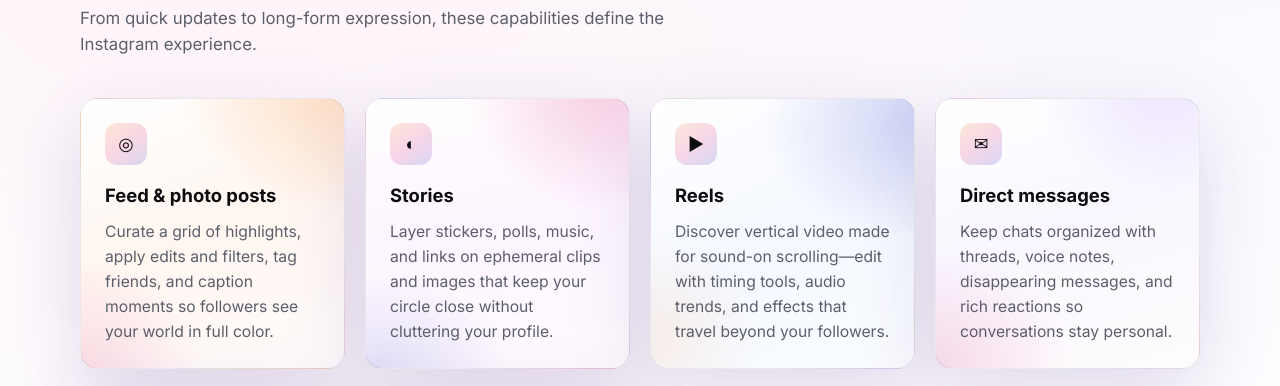
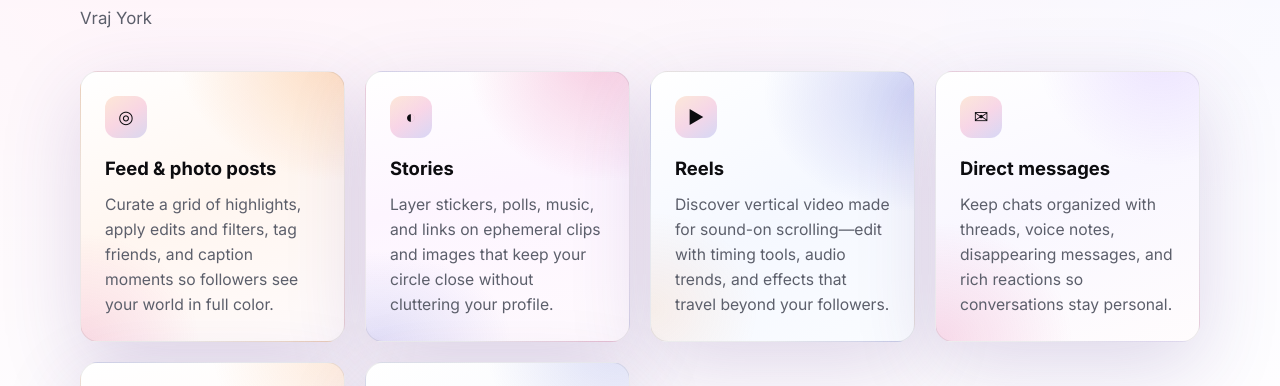
Before and after one commit to Launchpad-york/vraj-scratch-test-4, a website built with Vite: page index.html in a window 1280 px wide. Shown: the part 714-1100 px from the top of the page. Built offline with nearby package versions, Linux system fonts and the light colour scheme.

Commit message:
chore: cloud agent bc_216029e2-c833-4004-8dc6-5b9736bea454 changes

```diff
--- a/index.html
+++ b/index.html
@@ -61,10 +61,7 @@
         <div class="shell">
           <header class="section-head">
             <h2 id="features-title">Built for how you share</h2>
-            <p>
-              From quick updates to long-form expression, these capabilities
-              define the Instagram experience.
-            </p>
+            <p>Vraj York</p>
           </header>
 
           <div class="feature-grid">
```
